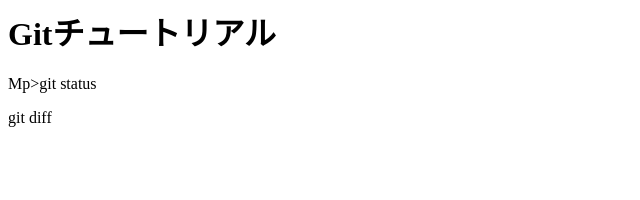
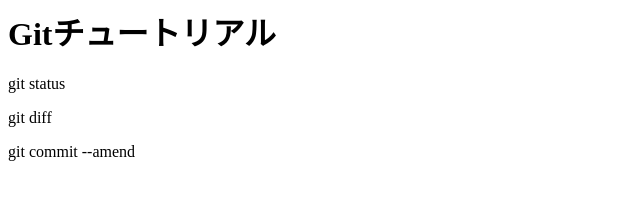
Before and after one commit to Masaki-Uematsu/git_tutorial, a plain HTML site: page index.html in a window 1280 px wide. Shown: the whole page, without its empty margins (0-640 px from the left). Drawn offline with Linux system fonts and the light colour scheme.

Commit message:
git commit --amendを追記

```diff
--- a/index.html
+++ b/index.html
@@ -1,3 +1,4 @@
 <h1>Gitチュートリアル</h1>
-Mp>git status</p>
+<p>git status</p>
 <p>git diff</p>
+<p>git commit --amend</p>
```
